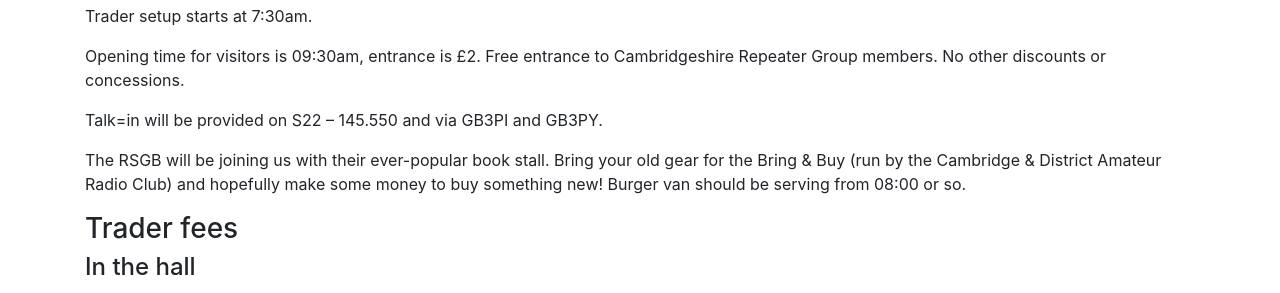
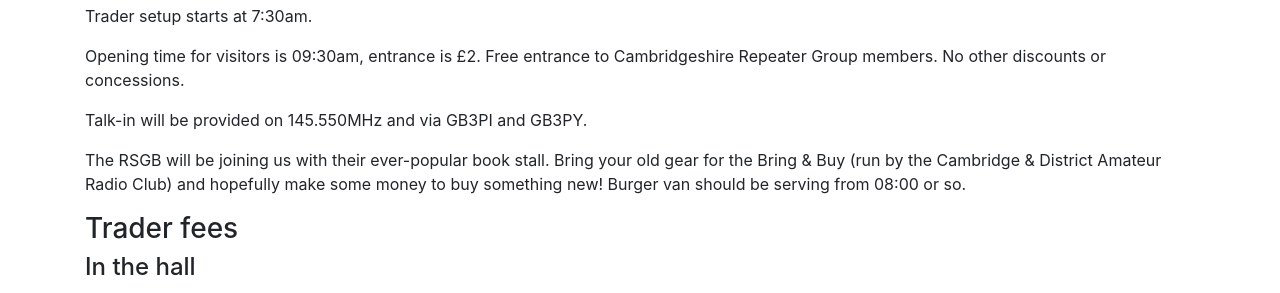
Before and after one commit to cambs-repeaters/cambridgerepeaters.net, a Jekyll site: the page built from rally.md, in a window 1280 px wide. Shown: the part 860-1153 px from the top of the page. Built offline with Jekyll 4.4.1, drawn with Linux system fonts in a browser that asks for light colours.

Commit message:
Correct typo + lose old-style channel reference

```diff
--- a/rally.md
+++ b/rally.md
@@ -13,7 +13,7 @@ Trader setup starts at 7:30am.
 
 Opening time for visitors is 09:30am, entrance is £2. Free entrance to Cambridgeshire Repeater Group members. No other discounts or concessions.
 
-Talk=in will be provided on S22 – 145.550 and via GB3PI and GB3PY.
+Talk-in will be provided on 145.550MHz and via GB3PI and GB3PY.
 
 The RSGB will be joining us with their ever-popular book stall. Bring your old gear for the Bring & Buy (run by the Cambridge & District Amateur Radio Club) and hopefully make some money to buy something new!  Burger van should be serving from 08:00 or so.
 
```
